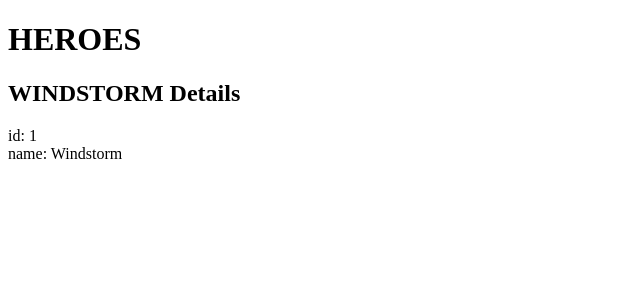
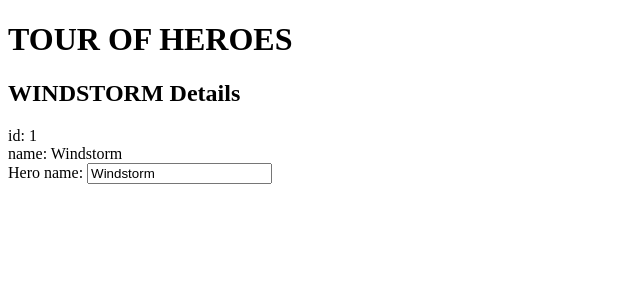
Before and after one commit to Kosai-Al-Ghanom/Angular-tour, an Angular app in the folder heroes/: page / in a window 1280 px wide. Shown: the top 300 px of the page, without its empty margins (0-640 px from the left). Built offline with nearby package versions, Linux system fonts and the light colour scheme.

Commit message:
edit the hero tow-way binding

```diff
--- a/heroes/src/app/app.component.ts
+++ b/heroes/src/app/app.component.ts
@@ -6,5 +6,5 @@
   styleUrls: ['./app.component.css']
 })
 export class AppComponent {
-  title = 'heroes';
+  title = 'Tour of Heroes';
 }
--- a/heroes/src/app/app.module.ts
+++ b/heroes/src/app/app.module.ts
@@ -4,6 +4,7 @@
 import { AppRoutingModule } from './app-routing.module';
 import { AppComponent } from './app.component';
 import { HeroesComponent } from './heroes/heroes.component';
+import { FormsModule } from '@angular/forms';
 
 @NgModule({
   declarations: [
@@ -12,7 +13,8 @@
   ],
   imports: [
     BrowserModule,
-    AppRoutingModule
+    AppRoutingModule,
+    FormsModule
   ],
   providers: [],
   bootstrap: [AppComponent]
--- a/heroes/src/app/heroes/heroes.component.html
+++ b/heroes/src/app/heroes/heroes.component.html
@@ -1,3 +1,8 @@
 <h2>{{hero.name | uppercase}} Details</h2>
 <div><span>id: </span>{{hero.id}}</div>
 <div><span>name: </span>{{hero.name}}</div>
+
+<div>
+    <label for="name">Hero name: </label>
+    <input id="name" [(ngModel)]="hero.name" placeholder="name">
+  </div>
```
